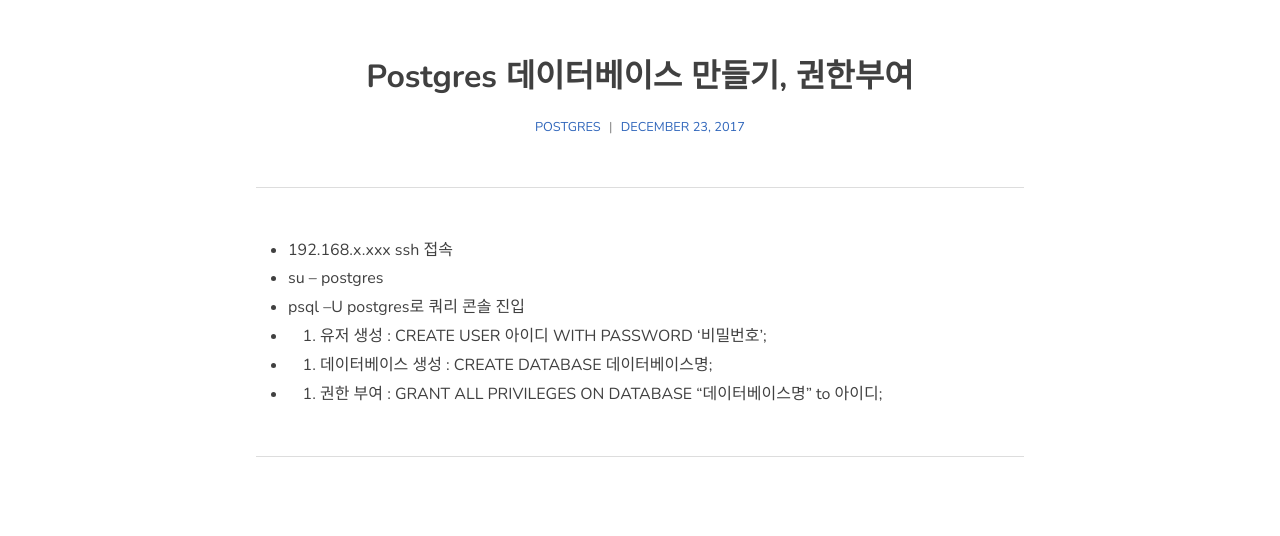
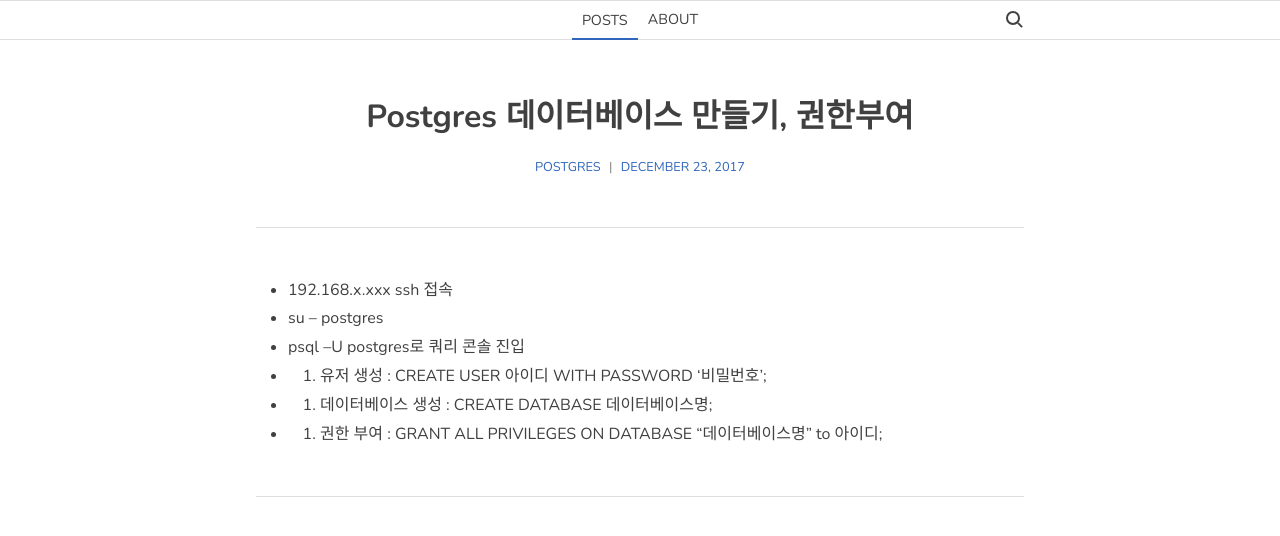
Before and after one commit to daesuni/daesuni.github.io, a Jekyll site: the page built from _posts/2017-12-23-Postgres db.md, in a window 1280 px wide. Shown: the top 536 px of the page. Built offline with Jekyll 4.4.1, drawn with Linux system fonts in a browser that asks for light colours; comment, search, counter and statistics services are not loaded.

Commit message:
drafts...

```diff
--- a/_layouts/post.html
+++ b/_layouts/post.html
@@ -20,5 +20,5 @@
 </article>
 
 <script>
-  $('.header-wrap, .nav-wrap').hide();
+  $('.header-wrap').hide();
 </script>
--- a/style.scss
+++ b/style.scss
@@ -112,8 +112,8 @@
 // background: #224b8a; color: #fff;
 }
 .nav-wrap > .container { display: flex; align-items: center; justify-content: center; height: 100%; }
-.nav { padding: 0 10px; color: inherit; text-transform: uppercase; font-size: 0.9rem; }
-.nav.active { font-weight: normal; -webkit-transition: -webkit-box-shadow .2s; transition: -webkit-box-shadow .2s; transition: box-shadow .2s; transition: box-shadow .2s,-webkit-box-shadow .2s; -webkit-box-shadow: 0 -0.2em #ff9797 inset, 0 -2em transparent inset; box-shadow: 0 -0.2em #ff9797 inset, 0 -2em transparent inset; }
+.nav { padding: 0 10px; color: inherit; text-transform: uppercase; font-size: 0.9rem; height: 38px; line-height: 36px; }
+.nav.active { font-weight: normal; border-bottom: 2px solid #3066bb; position: relative; bottom: -1px; }
 
 .main-wrap   { }
 .main-wrap > .container { padding-bottom: 50px; }
@@ -186,9 +186,10 @@
   font-size: 0.9rem;
   cursor: default;
   display: block;
+  font-weight: normal;
 }
 #search-result li a:hover {
-  background: red;
+  background: rgba(46, 99, 181, 0.15);
 }
 #search-result li:first-child a { margin-top: 0.5em; }
 #search-result li:last-child a { margin-bottom: 0.5em; }
```
